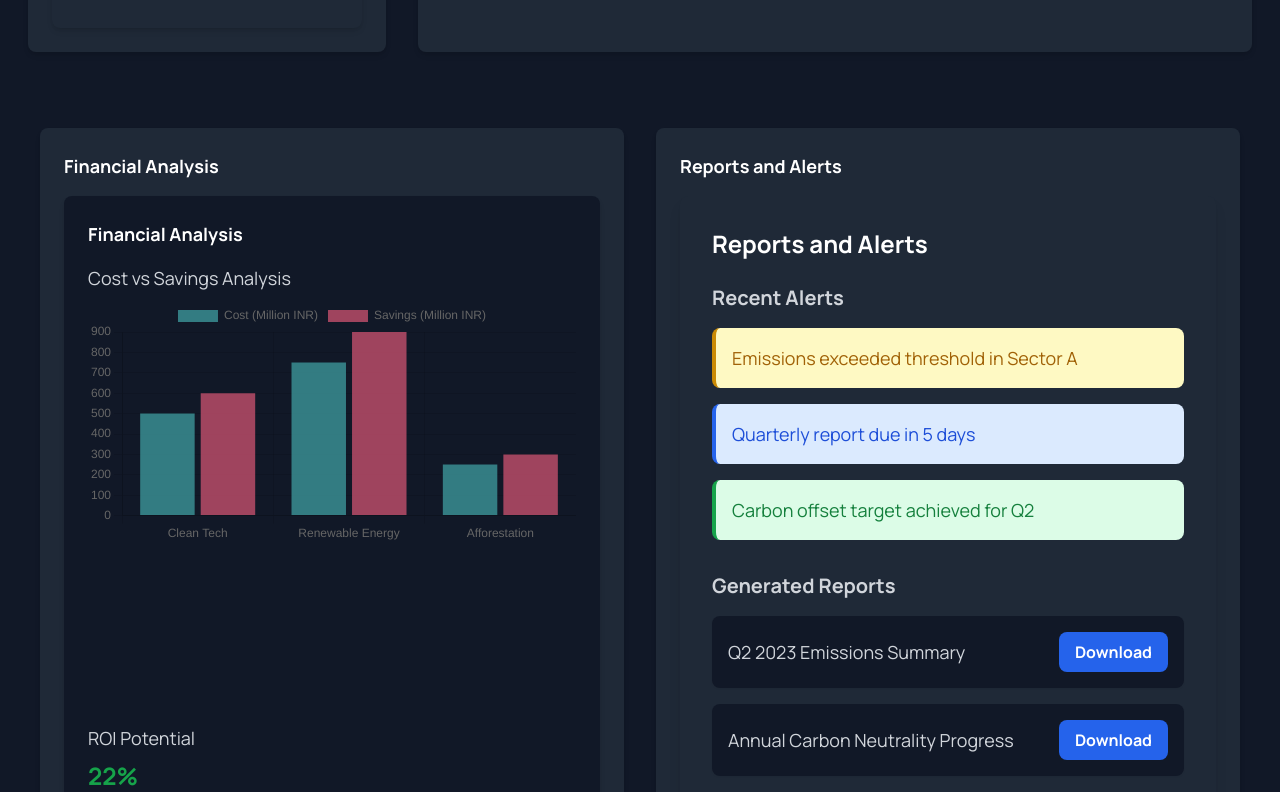
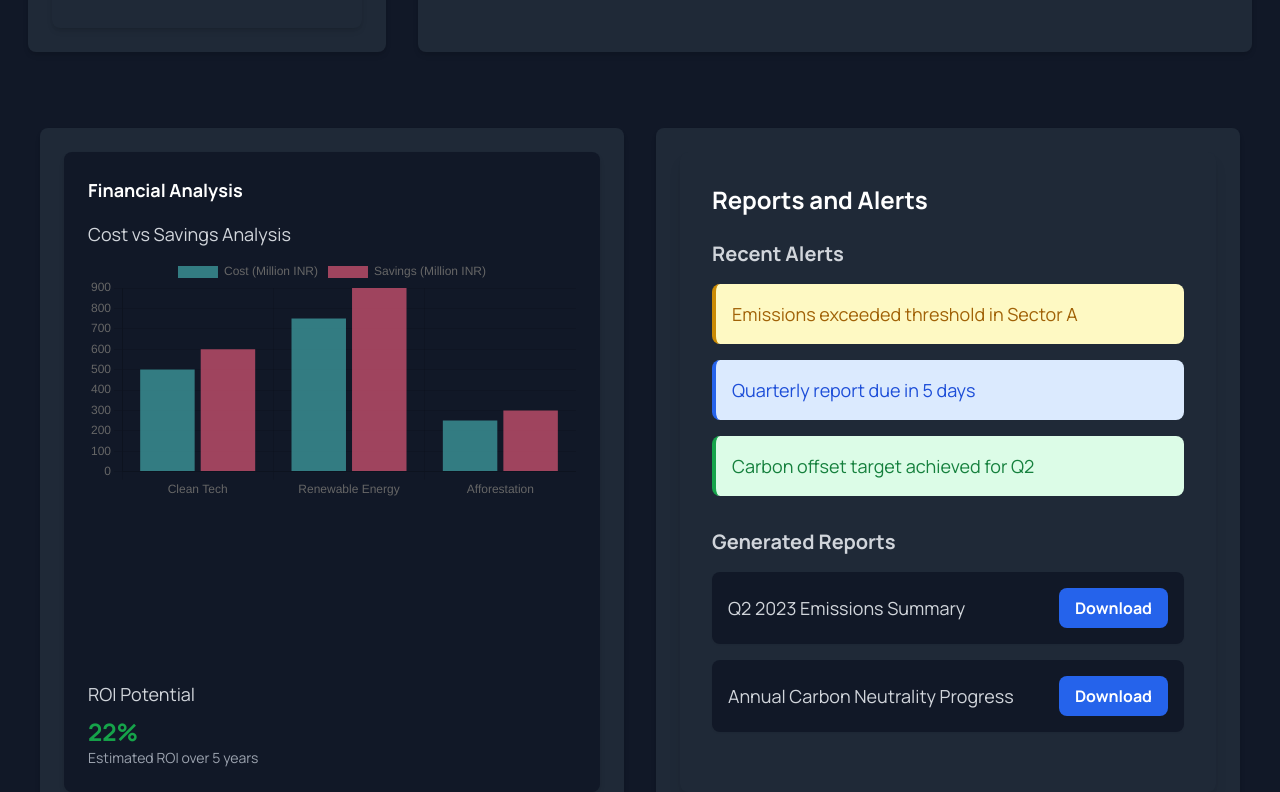
Before and after one commit to 77Oshnik/GreenMines, a React (Create React App) app in the folder Frontend/GreenMines-main/: page /dashboard in a window 1280 px wide. Shown: the part 2648-3440 px from the top of the page. Built offline with nearby package versions, Linux system fonts and the light colour scheme; a web font is replaced by a local one.

Commit message:
components wise dashboard

```diff
--- a/Frontend/GreenMines-main/src/Components/DashBoard.jsx
+++ b/Frontend/GreenMines-main/src/Components/DashBoard.jsx
@@ -73,24 +73,15 @@ function DashBoard() {
           </div>
         </div>
 
-       {/* Emission Line and Bar Chart Below Doughnut and Data Entries */}
 
+{/* Emission Line and Bar Chart Below Doughnut and Data Entries */}
 
 <LineAndBarEmission />
-
-
-
 <SinkGraphs />
 
         <div className="flex flex-col xl:flex-row gap-8 xl:col-span-3 p-4">
-  <div className="flex flex-col bg-gray-800 rounded-lg shadow-md p-6 w-full max-w-[50%] max-h-[1800px] mb-4">
-    <h2 className="text-lg font-bold text-white mb-4">Financial Analysis</h2>
     <FinancialAnalysis />
-  </div>
-  <div className="flex flex-col bg-gray-800 rounded-lg shadow-md p-6 w-full max-w-[50%] max-h-[1800px] mb-4">
-    <h2 className="text-lg font-bold text-white mb-4">Reports and Alerts</h2>
     <ReportsAndAlerts />
-  </div>
 </div>
 
 
--- a/Frontend/GreenMines-main/src/Components/FinancialAnalysis.jsx
+++ b/Frontend/GreenMines-main/src/Components/FinancialAnalysis.jsx
@@ -33,6 +33,8 @@ export default function FinancialAnalysis() {
   };
 
   return (
+
+  <div className="flex flex-col bg-gray-800 rounded-lg shadow-md p-6 w-full max-w-[50%] max-h-[1800px] mb-4">
     <div className="flex flex-col bg-gray-900 rounded-lg shadow-md p-6">
     <h2 className="text-lg font-bold text-white mb-4">Financial Analysis</h2>
     <div className="space-y-6">
@@ -49,6 +51,7 @@ export default function FinancialAnalysis() {
       </div>
     </div>
   </div>
+  </div>
 
   );
 }
--- a/Frontend/GreenMines-main/src/Components/ReportsAndAlerts.jsx
+++ b/Frontend/GreenMines-main/src/Components/ReportsAndAlerts.jsx
@@ -8,6 +8,7 @@ export default function ReportsAndAlerts() {
   ]
 
   return (
+    <div className="flex flex-col bg-gray-800 rounded-lg shadow-md p-6 w-full max-w-[50%] max-h-[1800px] mb-4">
     <div className="flex-1 min-w-[300px] bg-gray-800 rounded-lg shadow-lg p-8">
     <h2 className="text-2xl font-bold text-white mb-6">Reports and Alerts</h2>
     <div className="space-y-8">
@@ -52,6 +53,7 @@ export default function ReportsAndAlerts() {
       </div>
     </div>
   </div>
+  </div>
 
 
   )
```
